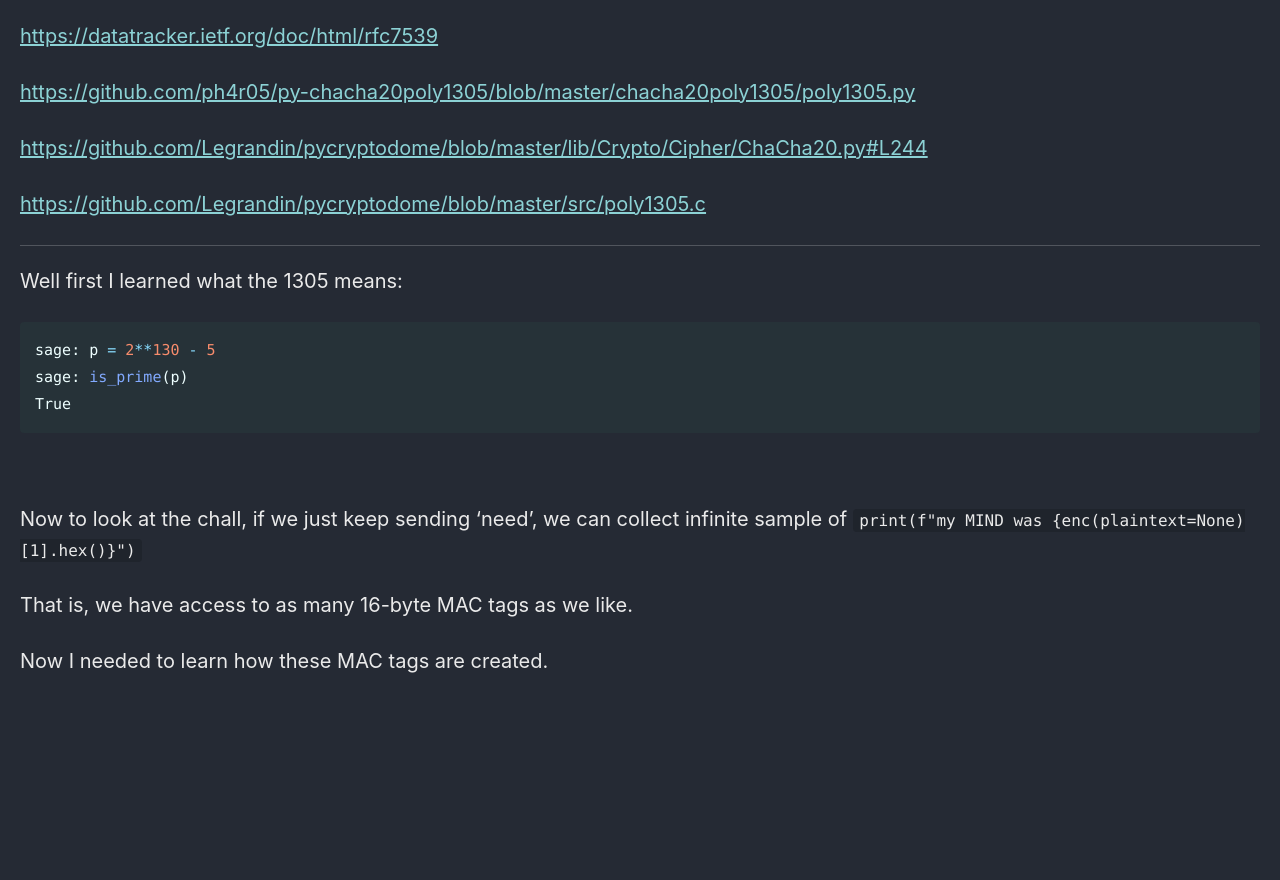
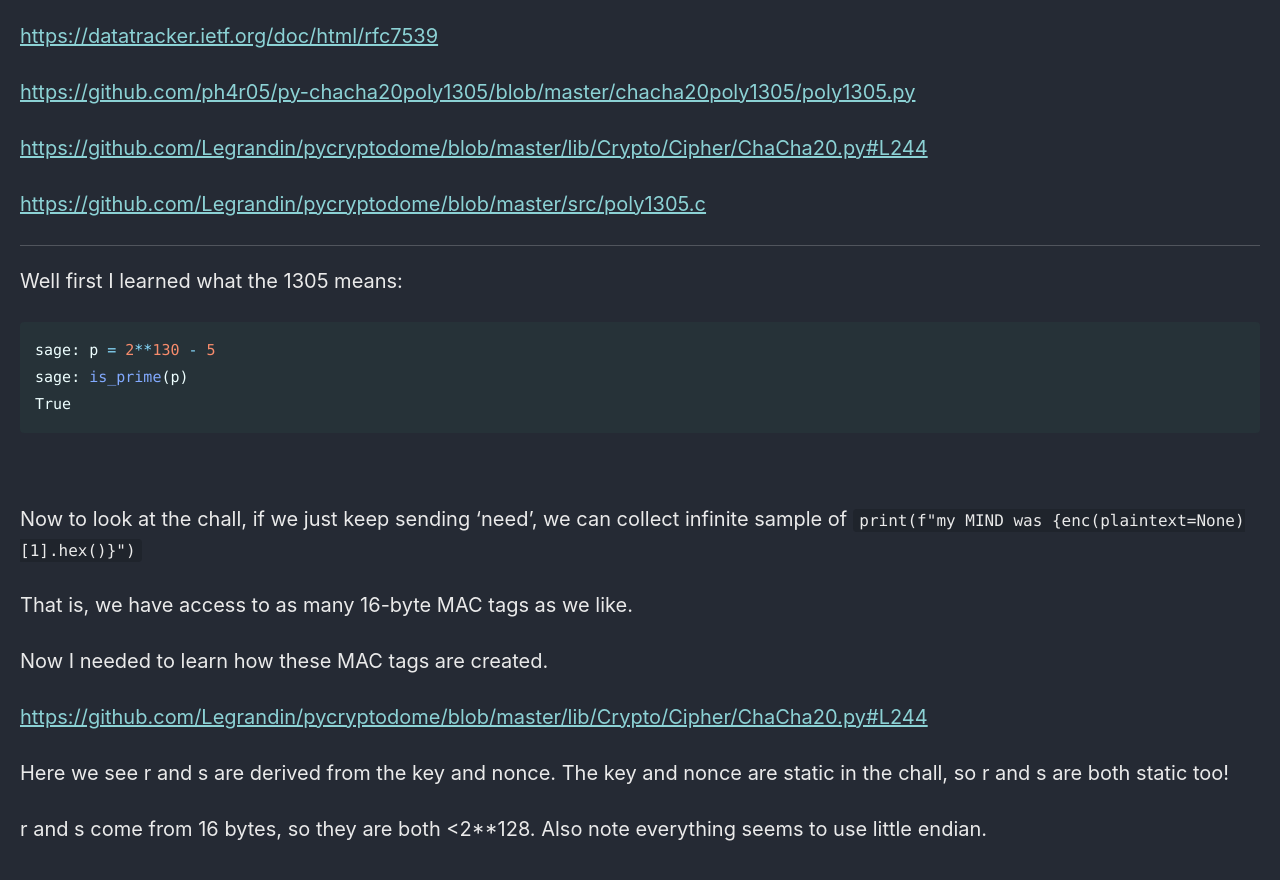
Before and after one commit to Connor-McCartney/Connor-McCartney.github.io, a Jekyll site: the page built from _pages/cryptography/other/Nostalgic-SECCONCTF14.md, in a window 1280 px wide and 900 px high, scrolled down 2034 px. Shown: the top 880 px of the window. Built offline with Jekyll 4.4.1, drawn with Linux system fonts in a browser that asks for light colours; cached includes are drawn as plain includes; before the commit the page ends 2766 px from its top, so only the background shows below that.

Commit message:
Update Nostalgic-SECCONCTF14.md

```diff
--- a/_pages/cryptography/other/Nostalgic-SECCONCTF14.md
+++ b/_pages/cryptography/other/Nostalgic-SECCONCTF14.md
@@ -108,3 +108,9 @@ Now to look at the chall, if we just keep sending 'need', we can collect infinit
 That is, we have access to as many 16-byte MAC tags as we like.
 
 Now I needed to learn how these MAC tags are created.
+
+<https://github.com/Legrandin/pycryptodome/blob/master/lib/Crypto/Cipher/ChaCha20.py#L244>
+
+Here we see r and s are derived from the key and nonce. The key and nonce are static in the chall, so r and s are both static too!
+
+r and s come from 16 bytes, so they are both <2**128. Also note everything seems to use little endian.
```
